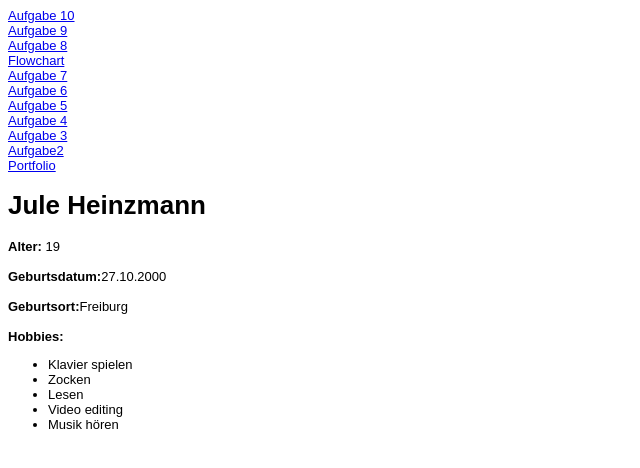
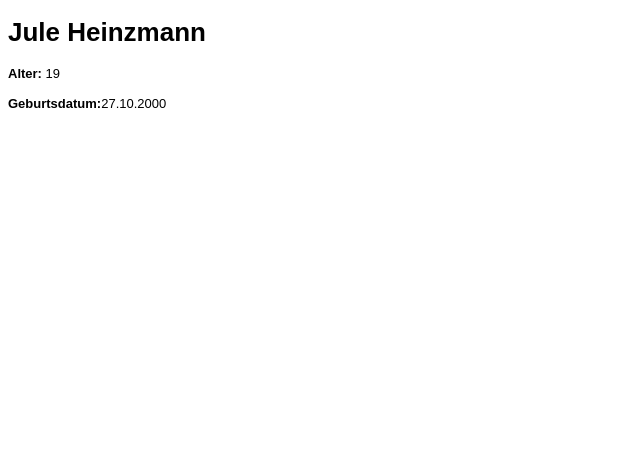
Before and after one commit to JuleHeinzmann/EIA2, a plain HTML site: page Steckbrief/steckbrief.htm in a window 1280 px wide. Shown: the whole page, without its empty margins (0-640 px from the left). Drawn offline with Linux system fonts and the light colour scheme.

Commit message:
Add files via upload

```diff
--- a/Steckbrief/steckbrief.htm
+++ b/Steckbrief/steckbrief.htm
@@ -12,37 +12,11 @@ body {
 </style>
 </head>
 <body>
-	<a href="Aufgabe_10/todo-app.html" target="_blank">Aufgabe 10</a> <br>
-	<a href="./Aufgabe_9/aufgabe_9_neu.html" target="_blank">Aufgabe 9</a> <br>
-	<a href="./Aufgabe_8/aufgabe_8.html" target="_blank">Aufgabe 8</a> <br>
-	<a href="https://github.com/JuleHeinzmann/JuleHeinzmann.github.io/blob/master/Aufgabe_7/Flowchart.jpg" target="_blank">Flowchart</a> <br>
 
-	<a href="./Aufgabe_7/aufgabe_7.html" target="_blank">Aufgabe 7</a> <br>
-
-	<a href="./Aufgabe_6/emission.html" target="_blank">Aufgabe 6</a> <br>
-
-	<a href="./Aufgabe_5/aufgabe_5.html" target="_blank">Aufgabe 5</a> <br>
-
-	<a href="./Aufgabe 4/aufgabe_4.html" target="_blank">Aufgabe 4</a> <br>
-
-	<a href="./Aufgabe 3/zusammen.html" target="_blank">Aufgabe 3</a> <br>
-
-	<a href="Aufgabe_2/portfolio.html" target="_blank">Aufgabe2</a> <br>
-
-	<a href="JuleHeinzmann.github.io/Aufgabe1/aufgabe1.html" target="_blank">Portfolio</a> <br>
 
 	<h1>Jule Heinzmann</h1>
 	<b>Alter:</b> 19 <br> <br>
 	<b>Geburtsdatum:</b>27.10.2000 <br><br>
-	<b>Geburtsort:</b>Freiburg <br> <br>
-	<b>Hobbies:</b>
-	<ul>
-		<li>Klavier spielen</li>
-		<li>Zocken</li>
-		<li>Lesen</li>
-		<li>Video editing</li>
-		<li>Musik hören</li>
-	</ul>
 
 
 </body>
```
